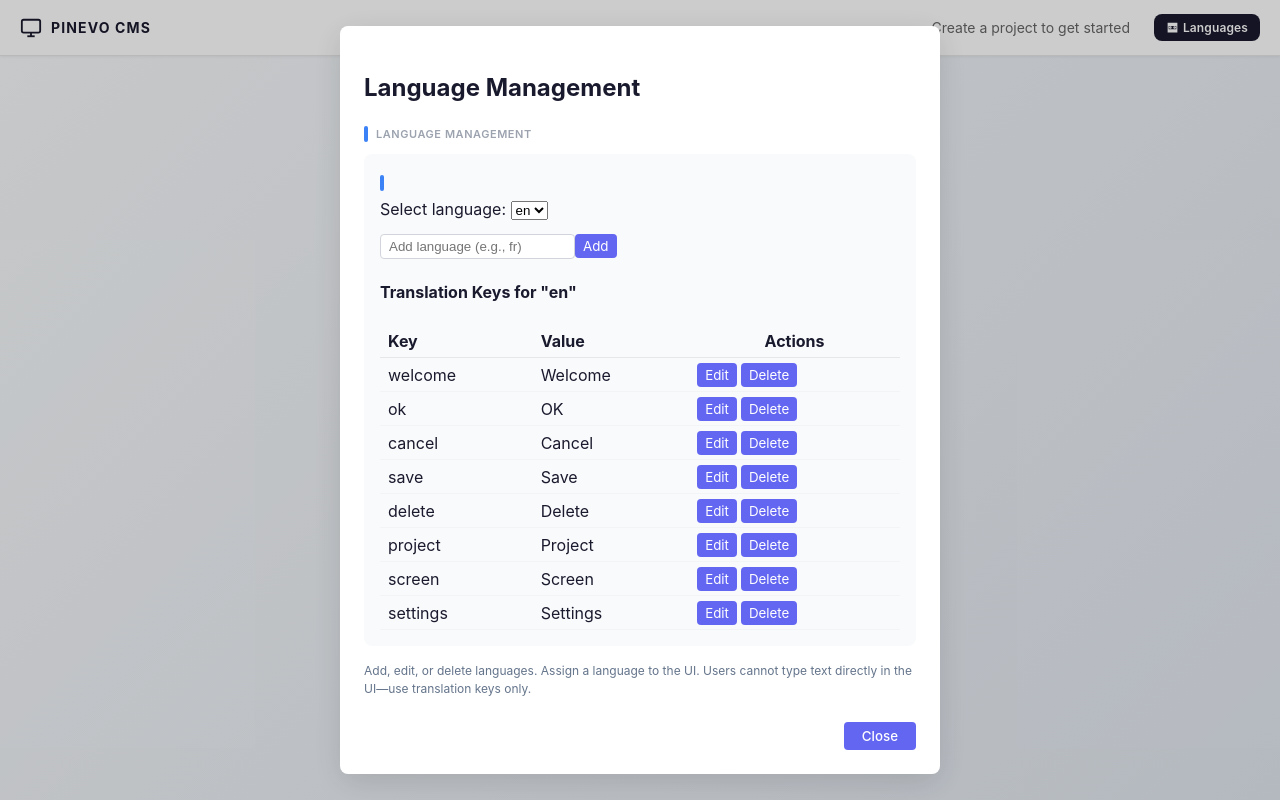
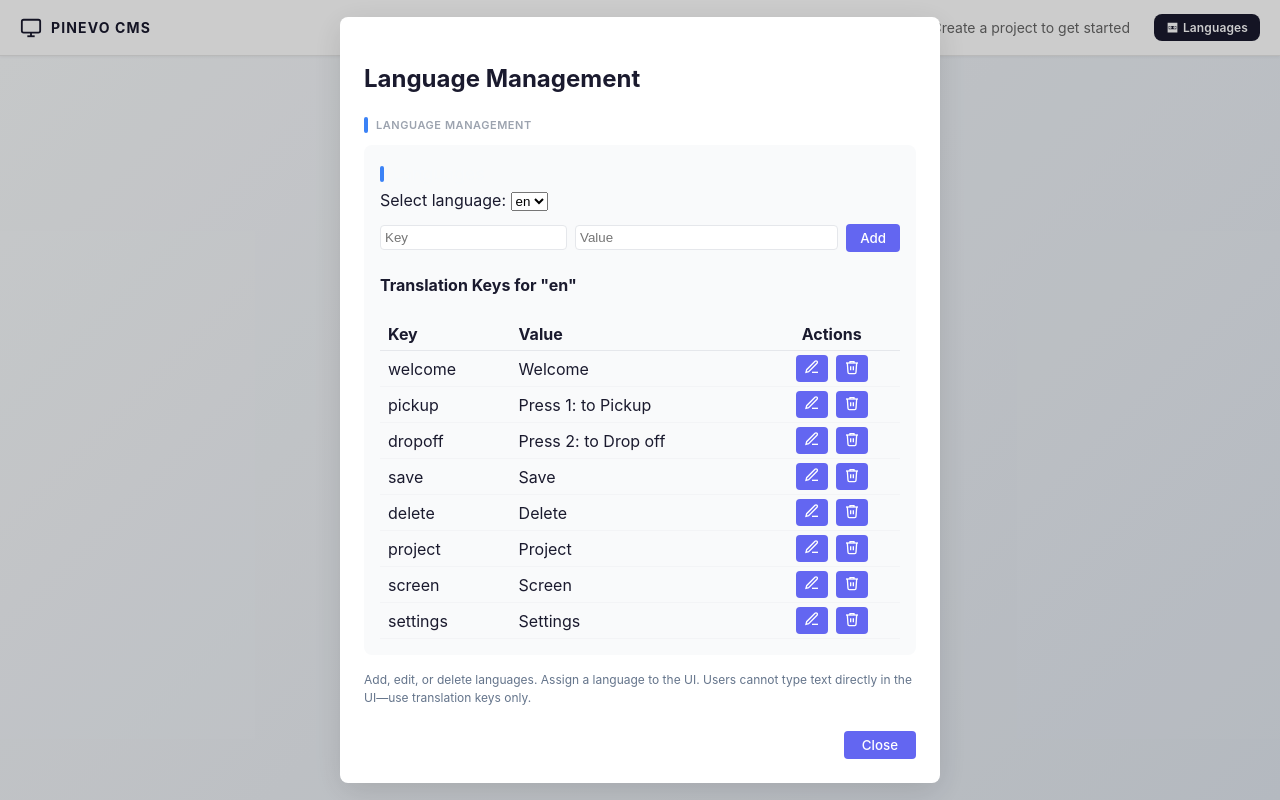
Before and after one commit to FaheemAbbas14/PINEVO_CMS, a React (Vite) app: page / in a window 1280 px wide. Both pictures are taken after a click on the button "Languages". Built offline with nearby package versions, Linux system fonts and the light colour scheme.

Commit message:
language

```diff
--- a/src/components/CanvasItems/TextItem.tsx
+++ b/src/components/CanvasItems/TextItem.tsx
@@ -59,7 +59,7 @@ export default function TextItem({ component }: Props) {
         selectComponent(component.id);
       }}
     >
-      {component.text}
+      {component.text || ''}
     </div>
   );
 }
--- a/src/components/LanguageManager/LanguageManager.tsx
+++ b/src/components/LanguageManager/LanguageManager.tsx
@@ -1,15 +1,19 @@
-        {/* Add translation key/value section moved below useState hooks */}
 import React, { useState } from 'react';
+import en from '../../locales/en.json';
+import da from '../../locales/da.json';
 import type { Locale, Translations } from '../../locales/types';
 
 interface LanguageManagerProps {
   currentLocale: Locale;
-  setLocale: (locale: Locale) => void;
   languages: { [key: string]: Translations };
   setLanguages: (langs: { [key: string]: Translations }) => void;
 }
 
-export const LanguageManager: React.FC<LanguageManagerProps> = ({ currentLocale, setLocale, languages, setLanguages }) => {
+export const LanguageManager: React.FC<LanguageManagerProps> = ({ currentLocale, languages, setLanguages }) => {
+      // State for adding new key/value
+      const [newKey, setNewKey] = useState('');
+      const [newValue, setNewValue] = useState('');
+      const [addError, setAddError] = useState('');
     // Edit translation key
     const handleEditTranslation = (key: string) => {
       setEditingKey(key);
@@ -17,15 +21,22 @@ export const LanguageManager: React.FC<LanguageManagerProps> = ({ currentLocale,
       setEditValueValue(translationValues[key] || '');
     };
 
-    // Delete translation key
+
+    // Delete translation key and persist to file (in-memory for browser)
     const handleDeleteTranslation = (key: string) => {
       const updated: Translations = { ...translationValues };
       delete updated[key];
       setLanguages({ ...languages, [selectedLang]: updated });
+      // Simulate file update (in-memory only)
+      if (selectedLang === 'en') {
+        Object.assign(en, updated);
+      } else if (selectedLang === 'da') {
+        Object.assign(da, updated);
+      }
       if (editingKey === key) setEditingKey(null);
     };
 
-    // Save translation key edits
+    // Save translation key edits and persist to file (in-memory for browser)
     const handleSaveTranslation = (oldKey: string) => {
       let updated: Translations = { ...translationValues };
       // If key changed, delete old and add new
@@ -34,50 +45,17 @@ export const LanguageManager: React.FC<LanguageManagerProps> = ({ currentLocale,
       }
       updated[editKeyValue] = editValueValue;
       setLanguages({ ...languages, [selectedLang]: updated });
+      // Simulate file update (in-memory only)
+      if (selectedLang === 'en') {
+        Object.assign(en, updated);
+      } else if (selectedLang === 'da') {
+        Object.assign(da, updated);
+      }
       setEditingKey(null);
       setEditKeyValue('');
       setEditValueValue('');
     };
-  const [newLang, setNewLang] = useState('');
-  const [editLang, setEditLang] = useState<string | null>(null);
-  const [editValue, setEditValue] = useState('');
   const [selectedLang, setSelectedLang] = useState<string>(currentLocale);
-
-  // Add new language
-  const handleAddLanguage = () => {
-    if (!newLang.trim() || languages[newLang]) return;
-    setLanguages({ ...languages, [newLang]: {} });
-    setNewLang('');
-  };
-
-  // Delete language
-  const handleDeleteLanguage = (lang: string) => {
-    if (Object.keys(languages).length <= 1) return;
-    const updated = { ...languages };
-    delete updated[lang];
-    setLanguages(updated);
-    if (selectedLang === lang) setSelectedLang(Object.keys(updated)[0]);
-    if (currentLocale === lang) setLocale(Object.keys(updated)[0] as Locale);
-  };
-
-  // Edit language name
-  const handleEditLanguage = (lang: string) => {
-    setEditLang(lang);
-    setEditValue(lang);
-  };
-
-  const handleSaveEdit = () => {
-    if (!editLang || !editValue.trim() || languages[editValue]) return;
-    const updated: { [key: string]: Translations } = {};
-    Object.entries(languages).forEach(([k, v]) => {
-      updated[k === editLang ? editValue : k] = v;
-    });
-    setLanguages(updated);
-    if (selectedLang === editLang) setSelectedLang(editValue);
-    if (currentLocale === editLang) setLocale(editValue as Locale);
-    setEditLang(null);
-    setEditValue('');
-  };
 
   // Get keys for selected language
   const translationKeys = Object.keys(languages[selectedLang] || {});
@@ -88,8 +66,6 @@ export const LanguageManager: React.FC<LanguageManagerProps> = ({ currentLocale,
   const [editingKey, setEditingKey] = useState<string | null>(null);
   const [editKeyValue, setEditKeyValue] = useState('');
   const [editValueValue, setEditValueValue] = useState('');
-  const [newTransKey, setNewTransKey] = useState('');
-  const [newTransValue, setNewTransValue] = useState('');
 
   return (
     <div className="language-manager">
@@ -106,14 +82,49 @@ export const LanguageManager: React.FC<LanguageManagerProps> = ({ currentLocale,
           ))}
         </select>
       </div>
-      <div>
+
+      {/* Add new key/value form */}
+      <form
+        onSubmit={e => {
+          e.preventDefault();
+          if (!newKey.trim() || !newValue.trim()) {
+            setAddError('Key and value are required.');
+            return;
+          }
+          if (translationKeys.includes(newKey)) {
+            setAddError('Key already added');
+            return;
+          }
+          const updated: Translations = { ...translationValues, [newKey]: newValue };
+          setLanguages({ ...languages, [selectedLang]: updated });
+          if (selectedLang === 'en') {
+            Object.assign(en, updated);
+          } else if (selectedLang === 'da') {
+            Object.assign(da, updated);
+          }
+          setNewKey('');
+          setNewValue('');
+          setAddError('');
+        }}
+        style={{ display: 'flex', gap: 8, alignItems: 'center', marginBottom: 16 }}
+      >
         <input
-          placeholder="Add language (e.g., fr)"
-          value={newLang}
-          onChange={e => setNewLang(e.target.value)}
+          type="text"
+          placeholder="Key"
+          value={newKey}
+          onChange={e => setNewKey(e.target.value)}
+          style={{ flex: 1, padding: 4, border: '1px solid #e5e7eb', borderRadius: 4 }}
         />
-        <button onClick={handleAddLanguage}>Add</button>
-      </div>
+        <input
+          type="text"
+          placeholder="Value"
+          value={newValue}
+          onChange={e => setNewValue(e.target.value)}
+          style={{ flex: 2, padding: 4, border: '1px solid #e5e7eb', borderRadius: 4 }}
+        />
+        <button type="submit" style={{ padding: '6px 14px', borderRadius: 4, border: 'none', background: '#6366f1', color: '#fff', fontWeight: 500, cursor: 'pointer' }}>Add</button>
+        {addError && <span style={{ color: 'red', fontSize: 12 }}>{addError}</span>}
+      </form>
 
       <div style={{ marginTop: 20 }}>
         <h4>Translation Keys for "{selectedLang}"</h4>
@@ -148,8 +159,10 @@ export const LanguageManager: React.FC<LanguageManagerProps> = ({ currentLocale,
                         />
                       </td>
                       <td style={{ padding: '4px 8px', borderBottom: '1px solid #f3f4f6' }}>
-                        <button onClick={() => handleSaveTranslation(key)} style={{ marginRight: 4 }}>Save</button>
-                        <button onClick={() => setEditingKey(null)}>Cancel</button>
+                        <div style={{ display: 'flex', flexDirection: 'row', gap: 8, justifyContent: 'center' }}>
+                          <button onClick={() => handleSaveTranslation(key)} style={{ marginRight: 0 }}>Save</button>
+                          <button onClick={() => setEditingKey(null)}>Cancel</button>
+                        </div>
                       </td>
                     </>
                   ) : (
@@ -157,8 +170,22 @@ export const LanguageManager: React.FC<LanguageManagerProps> = ({ currentLocale,
                       <td style={{ padding: '4px 8px', borderBottom: '1px solid #f3f4f6' }}>{key}</td>
                       <td style={{ padding: '4px 8px', borderBottom: '1px solid #f3f4f6' }}>{translationValues[key]}</td>
                       <td style={{ padding: '4px 8px', borderBottom: '1px solid #f3f4f6' }}>
-                        <button onClick={() => handleEditTranslation(key)} style={{ marginRight: 4 }}>Edit</button>
-                        <button onClick={() => handleDeleteTranslation(key)}>Delete</button>
+                        <div style={{ display: 'flex', flexDirection: 'row', gap: 8, justifyContent: 'center' }}>
+                          <button onClick={() => handleEditTranslation(key)} title="Edit">
+                            <svg width="16" height="16" viewBox="0 0 24 24" fill="none" stroke="currentColor" strokeWidth="2">
+                              <path d="M12 20h9" />
+                              <path d="M16.5 3.5a2.121 2.121 0 1 1 3 3L7 19l-4 1 1-4 12.5-12.5z" />
+                            </svg>
+                          </button>
+                          <button onClick={() => handleDeleteTranslation(key)} title="Delete">
+                            <svg width="16" height="16" viewBox="0 0 24 24" fill="none" stroke="currentColor" strokeWidth="2">
+                              <polyline points="3 6 5 6 21 6" />
+                              <path d="M19 6l-1 14a2 2 0 0 1-2 2H8a2 2 0 0 1-2-2L5 6" />
+                              <path d="M10 11v6M14 11v6" />
+                              <path d="M9 6V4h6v2" />
+                            </svg>
+                          </button>
+                        </div>
                       </td>
                     </>
                   )}
--- a/src/components/LeftSidebar/LeftSidebar.tsx
+++ b/src/components/LeftSidebar/LeftSidebar.tsx
@@ -95,6 +95,7 @@ const PALETTE_ITEMS: PaletteItem[] = [
   },
 ];
 
+
 function DraggablePaletteItem({ item }: { item: PaletteItem }) {
   const [{ isDragging }, drag] = useDrag(() => ({
     type: DragTypes.NEW_COMPONENT,
--- a/src/components/RightSidebar/RightSidebar.tsx
+++ b/src/components/RightSidebar/RightSidebar.tsx
@@ -216,13 +216,49 @@ export default function RightSidebar() {
         {(selectedComponent.type === 'text' || selectedComponent.type === 'text_input' || selectedComponent.type === 'button') && (
           <section className="property-group">
             <h3 className="group-title">Content & Style</h3>
-            <div className="property-field">
-              <label>Label / Input Text</label>
-              <input
-                type="text"
-                value={localValues.text || ''}
-                onChange={(e) => handleChange('text', e.target.value)}
-              />
+            <div className="property-field" style={{ display: 'flex', alignItems: 'center', gap: 8 }}>
+              <label style={{ minWidth: 110, marginRight: 8 }}>Label / Input Text</label>
+              <div style={{ display: 'flex', flex: 1, alignItems: 'center', gap: 8 }}>
+                <input
+                  type="text"
+                  value={localValues.text || ''}
+                  onChange={(e) => handleChange('text', e.target.value)}
+                  style={{ flex: 1 }}
+                  list="language-keys-list"
+                  placeholder="Type or select key..."
+                />
+                <datalist id="language-keys-list">
+                  {Object.keys(languages[locale] || {}).map((key) => (
+                    <option key={key} value={key} />
+                  ))}
+                </datalist>
+                {(() => {
+                  const text = localValues.text || '';
+                  const key = text.toLowerCase().replace(/\s+/g, '_').replace(/[^a-z0-9_]/g, '');
+                  const alreadyExists = !!languages[locale][key];
+                  return (
+                    <button
+                      style={{ background: '#e0e7ff', border: 'none', borderRadius: '50%', width: 28, height: 28, display: 'flex', alignItems: 'center', justifyContent: 'center', cursor: alreadyExists ? 'not-allowed' : 'pointer', opacity: alreadyExists ? 0.5 : 1 }}
+                      title={alreadyExists ? 'Already added' : 'Add to language file'}
+                      onClick={() => {
+                        if (!text || alreadyExists) return;
+                        // Add to languages (in-memory)
+                        setLanguages({
+                          ...languages,
+                          [locale]: { ...languages[locale], [key]: text }
+                        });
+                        handleChange('text', `{t('${key}')}`);
+                      }}
+                      disabled={alreadyExists}
+                    >
+                      <svg width="16" height="16" viewBox="0 0 24 24" fill="none" stroke="currentColor" strokeWidth="2">
+                        <line x1="12" y1="5" x2="12" y2="19" />
+                        <line x1="5" y1="12" x2="19" y2="12" />
+                      </svg>
+                    </button>
+                  );
+                })()}
+              </div>
             </div>
             {selectedComponent.type === 'text_input' && (
               <div className="property-field">
--- a/src/components/TopBar/TopBar.tsx
+++ b/src/components/TopBar/TopBar.tsx
@@ -2,7 +2,7 @@ import { useState } from 'react';
 import { LanguageManagementModal } from './LanguageManagementModal';
 import { locales as initialLocales } from '../../locales';
 import type { Locale, Translations } from '../../../locales/types';
-import { useLanguage } from '../../App';
+
 import { useCMS } from '../../context/AppContext';
 import { FEATURE_FLAGS } from '../../config/project';
 import type { DeployUIType } from '../../services/exportService';
@@ -11,7 +11,7 @@ import BLEModal from '../BLEMdal/BLEMdal';
 import './TopBar.css';
 
 interface TopBarProps {
-  onOpenSimulator?: () => void;
+  readonly onOpenSimulator?: () => void;
 }
 
 interface BLEDevice {
@@ -29,7 +29,7 @@ function getFirstEnabledDeployType(): DeployUIType {
 }
 
 export default function TopBar({ onOpenSimulator }: TopBarProps) {
-  const { locale, setLocale } = useLanguage();
+
   const { state, setProject, addScreen, deleteScreen, renameScreen, setActiveScreen, saveScreens, saveAsHtml, saveProject, loadProject, setPreviewMode, clearSession } = useCMS();
   const [showNewProjectModal, setShowNewProjectModal] = useState(false);
   const [showBLEModal, setShowBLEModal] = useState(false);
@@ -53,6 +53,7 @@ export default function TopBar({ onOpenSimulator }: TopBarProps) {
   const handleCreateProject = (name: string, type: 'pin_evo' | 'flex') => {
     clearSession(); // Clear any saved session data
     setProject({ name, type });
+    setLanguages(initialLocales); // Reset languages to default
     setShowNewProjectModal(false);
   };
 
@@ -153,13 +154,13 @@ export default function TopBar({ onOpenSimulator }: TopBarProps) {
             </div>
 
             <div className="topbar-actions">
-              <button className="btn-save btn-compact" onClick={() => loadProject()} aria-label="Open project">
+              <button className="btn-save btn-compact" onClick={() => loadProject(setLanguages)} aria-label="Open project">
                 <svg width="14" height="14" viewBox="0 0 24 24" fill="none" stroke="currentColor" strokeWidth="2.5" aria-hidden="true">
                   <path d="M22 19a2 2 0 0 1-2 2H4a2 2 0 0 1-2-2V5a2 2 0 0 1 2-2h5l2 3h9a2 2 0 0 1 2 2z" />
                 </svg>
                 <span className="btn-text">Open</span>
               </button>
-              <button className="btn-save btn-compact" onClick={() => saveProject()} aria-label="Save project">
+              <button className="btn-save btn-compact" onClick={() => saveProject(languages)} aria-label="Save project">
                 <svg width="14" height="14" viewBox="0 0 24 24" fill="none" stroke="currentColor" strokeWidth="2.5" aria-hidden="true">
                   <path d="M19 21H5a2 2 0 0 1-2-2V5a2 2 0 0 1 2-2h11l5 5v11a2 2 0 0 1-2 2z" />
                   <polyline points="17 21 17 13 7 13 7 21" />
--- a/src/locales/en.json
+++ b/src/locales/en.json
@@ -1,7 +1,7 @@
 {
   "welcome": "Welcome",
-  "ok": "OK",
-  "cancel": "Cancel",
+  "pickup": "Press 1: to Pickup",
+  "dropoff": "Press 2: to Drop off",
   "save": "Save",
   "delete": "Delete",
   "project": "Project",
```
Also changed, not shown: src/App.tsx (+7 -11 lines), src/components/CanvasItems/TextInputItem.tsx (+15 -8 lines), src/context/AppContext.tsx (+10 -11 lines), 2 other files (tests, documents, lock files or other folders).
